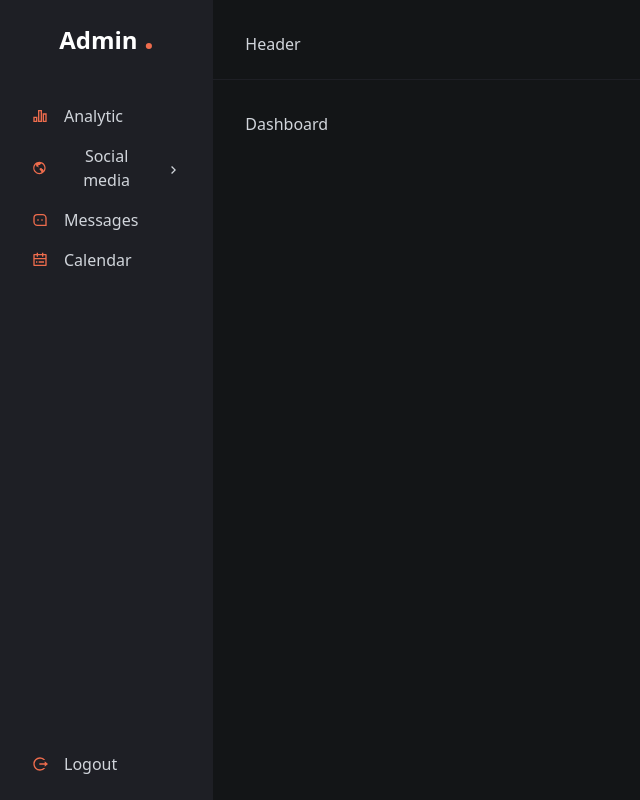
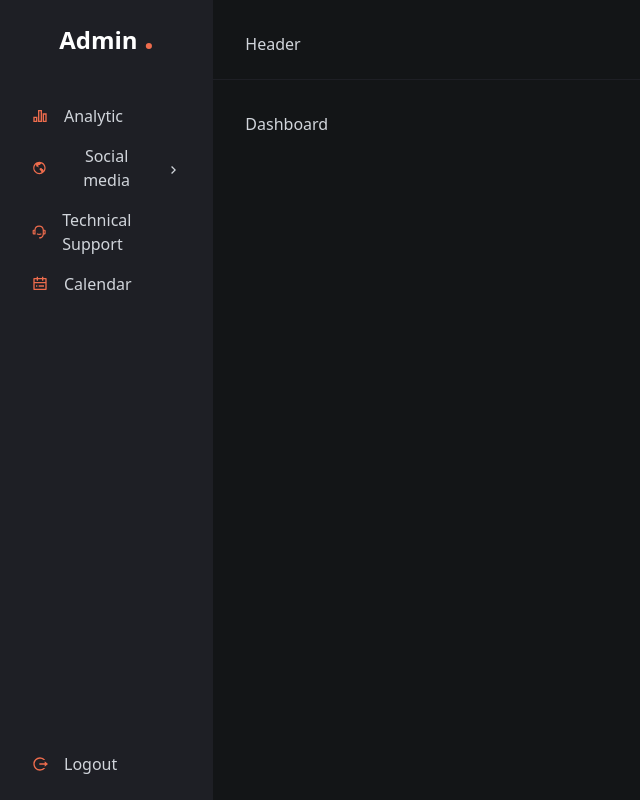
Before and after one commit to renatovicencion/dashboard-tickets, a React (Vite) app: page /dashboard in a window 1280 px wide. Shown: the whole page, without its empty margins (0-640 px from the left). Built offline with nearby package versions, Linux system fonts and the light colour scheme.

Commit message:
Change icon of Technical Support link

```diff
--- a/src/components/Sidebar.jsx
+++ b/src/components/Sidebar.jsx
@@ -6,7 +6,7 @@ import { Link } from "react-router-dom";
 import {
 	RiBarChart2Line,
 	RiEarthLine,
-	RiMessage3Line,
+	RiCustomerService2Line,
 	RiCalendarTodoLine,
 	RiLogoutCircleRLine,
 	RiArrowRightSLine,
@@ -100,8 +100,8 @@ const Sidebar = () => {
 								to='/'
 								className='flex items-center gap-4 py-2 px-4 rounded-lg hover:bg-secondary-900 transition-colors'
 							>
-								<RiMessage3Line className='text-primary' />
-								Messages
+								<RiCustomerService2Line className='text-primary' />
+								Technical Support
 							</Link>
 						</li>
 
```
